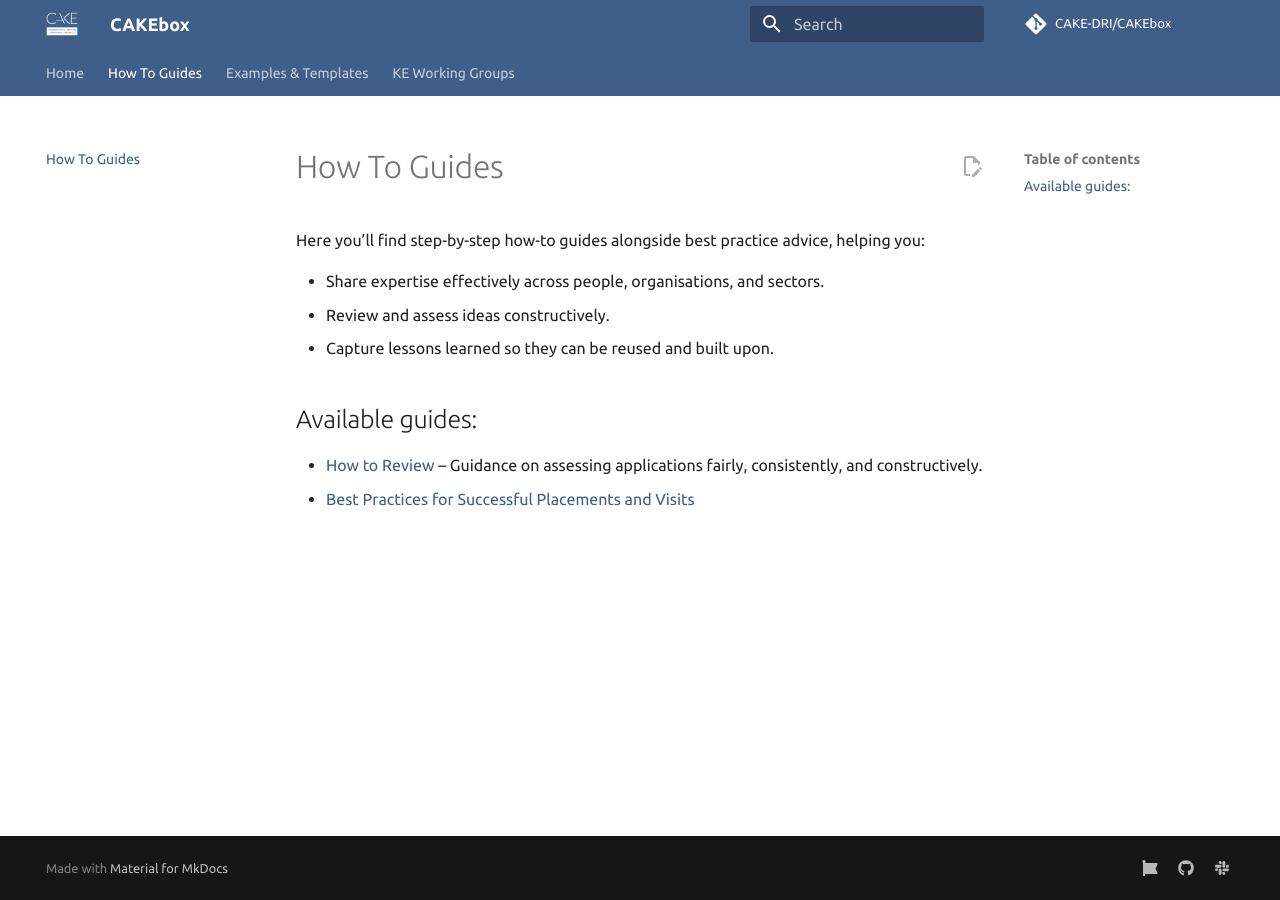
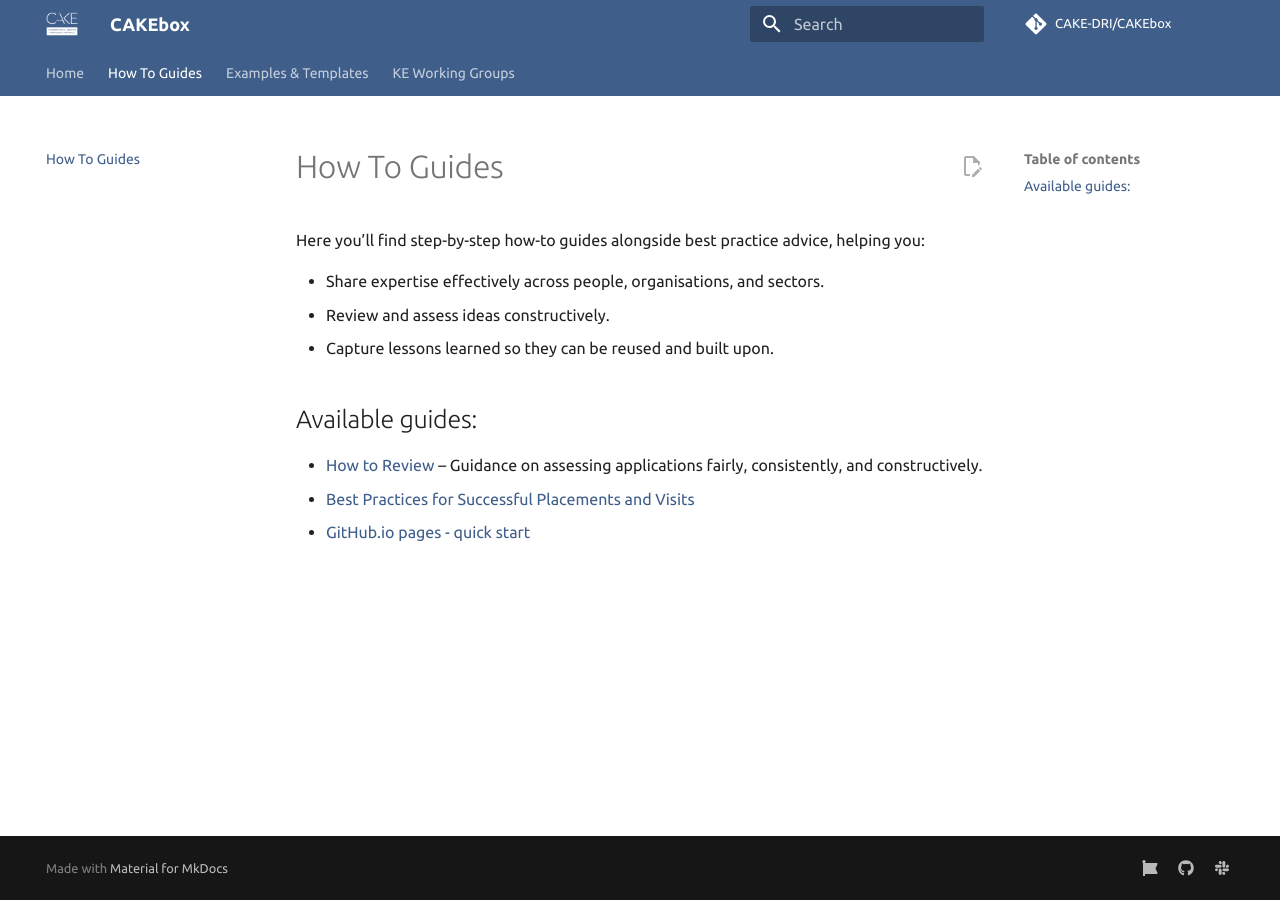
Before and after one commit to CAKE-DRI/CAKEbox, an MkDocs documentation site: the page built from docs/how-to/index.md, in a window 1280 px wide. Built offline with MkDocs 1.6.1 and Material for MkDocs 9.7.7, drawn with Linux system fonts in a browser that asks for light colours; comment, search, counter and statistics services are not loaded.

Commit message:
Added github remarks

```diff
--- a/docs/how-to/index.md
+++ b/docs/how-to/index.md
@@ -12,3 +12,4 @@ Here you’ll find step-by-step how-to guides alongside best practice advice, he
 
 * [How to Review](how-to-review.md) – Guidance on assessing applications fairly, consistently, and constructively.
 * [Best Practices for Successful Placements and Visits](how-to-placement-and-visit.md)
+* [GitHub.io pages - quick start](github-webpages.md)
```
